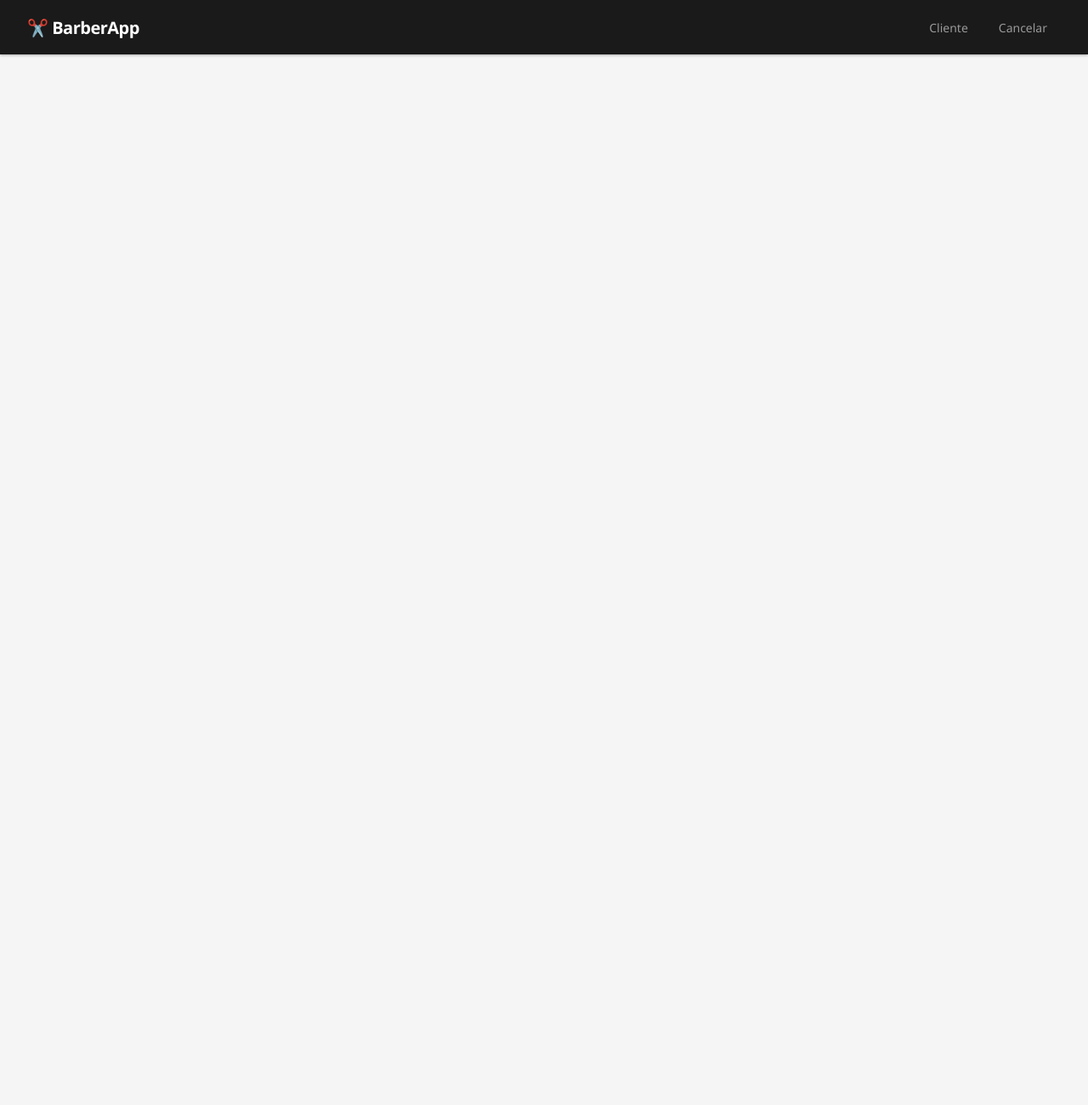
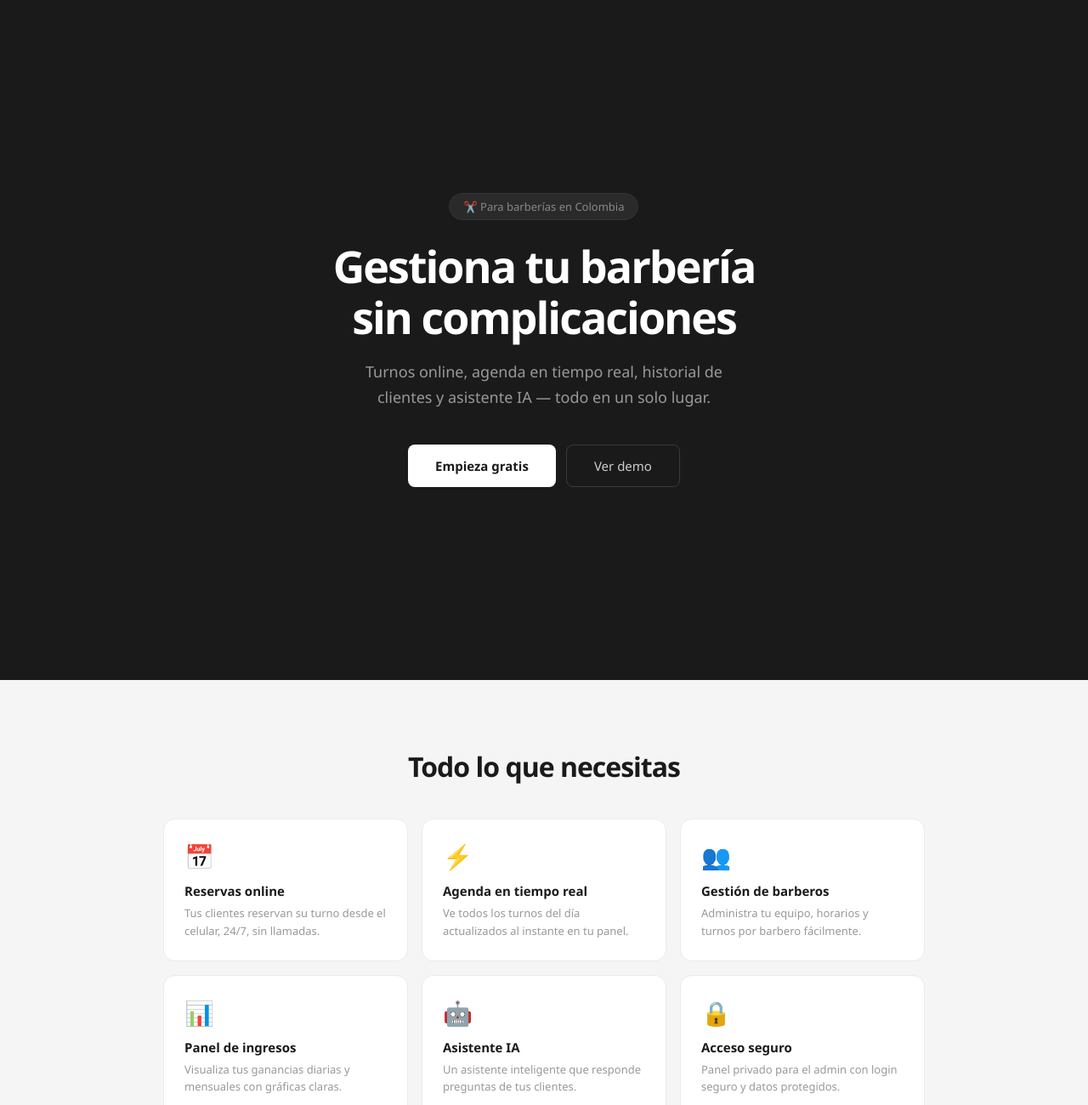
Before and after one commit to Kevinchicaiza96/barberia-turnos, a React (Vite) app: page /landing in a window 1280 px wide. Shown: the top 1300 px of the page at 85% size. Before the commit the page ends 800 px from the top, so only its background shows below. Built offline with nearby package versions, Linux system fonts and the light colour scheme; no server answers; the database is empty.

Commit message:
landing page completa

```diff
--- a/src/App.jsx
+++ b/src/App.jsx
@@ -1,5 +1,5 @@
 import { useState, useEffect } from 'react'
-import { BrowserRouter, Routes, Route, NavLink } from 'react-router-dom'
+import { BrowserRouter, Routes, Route, NavLink, useLocation } from 'react-router-dom'
 import { collection, onSnapshot, addDoc, doc, updateDoc, query, where } from 'firebase/firestore'
 import { onAuthStateChanged, signOut } from 'firebase/auth'
 import { db, auth } from './firebase'
@@ -12,10 +12,44 @@ import Historial from './pages/Historial'
 import Asistente from './pages/Asistente'
 import Login from './pages/Login'
 import Cancelar from './pages/Cancelar'
+import Landing from './pages/Landing'
 import Ingresos from './pages/Ingresos'
 import './App.css'
 
 const BARBERIA_ID = 'QkrmM1YbG4LxlKSa3hHa'
+
+function Layout({ children, usuario, menuAbierto, setMenuAbierto }) {
+  const location = useLocation()
+  const esLanding = location.pathname === '/landing'
+
+  if (esLanding) return <>{children}</>
+
+  return (
+    <div className="app">
+      <nav className="navbar">
+        <div className="nav-brand">✂️ BarberApp</div>
+        <button className="hamburger" onClick={() => setMenuAbierto(!menuAbierto)}>
+          {menuAbierto ? '✕' : '☰'}
+        </button>
+        <div className={`nav-links ${menuAbierto ? 'nav-open' : ''}`}>
+          <NavLink to="/" onClick={() => setMenuAbierto(false)}>Cliente</NavLink>
+          <NavLink to="/cancelar" onClick={() => setMenuAbierto(false)}>Cancelar</NavLink>
+          {usuario && <>
+            <NavLink to="/agenda" onClick={() => setMenuAbierto(false)}>Agenda</NavLink>
+            <NavLink to="/equipo" onClick={() => setMenuAbierto(false)}>Equipo</NavLink>
+            <NavLink to="/historial" onClick={() => setMenuAbierto(false)}>Historial</NavLink>
+            <NavLink to="/ingresos" onClick={() => setMenuAbierto(false)}>Ingresos</NavLink>
+            <NavLink to="/asistente" onClick={() => setMenuAbierto(false)}>Asistente IA</NavLink>
+            <button className="nav-logout" onClick={() => signOut(auth)}>Salir</button>
+          </>}
+        </div>
+      </nav>
+      <main className="main-content">
+        {children}
+      </main>
+    </div>
+  )
+}
 
 function App() {
   const [turnos, setTurnos] = useState([])
@@ -54,43 +88,21 @@ function App() {
 
   return (
     <BrowserRouter>
-      <div className="app">
-        <nav className="navbar">
-          <div className="nav-brand">✂️ BarberApp</div>
-
-          <button className="hamburger" onClick={() => setMenuAbierto(!menuAbierto)}>
-            {menuAbierto ? '✕' : '☰'}
-          </button>
-
-          <div className={`nav-links ${menuAbierto ? 'nav-open' : ''}`}>
-            <NavLink to="/" onClick={() => setMenuAbierto(false)}>Cliente</NavLink>
-            <NavLink to="/cancelar" onClick={() => setMenuAbierto(false)}>Cancelar</NavLink>
-            {usuario && <>
-              <NavLink to="/agenda" onClick={() => setMenuAbierto(false)}>Agenda</NavLink>
-              <NavLink to="/equipo" onClick={() => setMenuAbierto(false)}>Equipo</NavLink>
-              <NavLink to="/historial" onClick={() => setMenuAbierto(false)}>Historial</NavLink>
-              <NavLink to="/ingresos" onClick={() => setMenuAbierto(false)}>Ingresos</NavLink>
-              <NavLink to="/asistente" onClick={() => setMenuAbierto(false)}>Asistente IA</NavLink>
-              <button className="nav-logout" onClick={() => signOut(auth)}>Salir</button>
-            </>}
-          </div>
-        </nav>
-
-        <main className="main-content">
+      <Layout usuario={usuario} menuAbierto={menuAbierto} setMenuAbierto={setMenuAbierto}>
         <Routes>
-            <Route path="/superadmin" element={usuario ? <Superadmin usuario={usuario} /> : <Login />} />
           <Route path="/" element={<Cliente agregarTurno={agregarTurno} barberiaId={BARBERIA_ID} />} />
           <Route path="/cancelar" element={<Cancelar barberiaId={BARBERIA_ID} />} />
+          <Route path="/landing" element={<Landing />} />
+          <Route path="/registro" element={<Registro />} />
           <Route path="/admin" element={usuario ? <Agenda turnos={turnos} actualizarEstado={actualizarEstado} /> : <Login />} />
           <Route path="/agenda" element={usuario ? <Agenda turnos={turnos} actualizarEstado={actualizarEstado} /> : <Login />} />
           <Route path="/equipo" element={usuario ? <Equipo barberiaId={BARBERIA_ID} /> : <Login />} />
           <Route path="/historial" element={usuario ? <Historial turnos={turnos} /> : <Login />} />
           <Route path="/ingresos" element={usuario ? <Ingresos turnos={turnos} /> : <Login />} />
           <Route path="/asistente" element={usuario ? <Asistente /> : <Login />} />
-            <Route path="/registro" element={<Registro />} />
+          <Route path="/superadmin" element={usuario ? <Superadmin usuario={usuario} /> : <Login />} />
         </Routes>
-        </main>
-      </div>
+      </Layout>
     </BrowserRouter>
   )
 }
--- a/src/index.css
+++ b/src/index.css
@@ -460,3 +460,279 @@ body {
   color: #aaa;
   margin-top: 6px;
 }
+
+.landing {
+  max-width: 100%;
+  overflow-x: hidden;
+}
+
+.landing-hero {
+  background: #1a1a1a;
+  color: white;
+  padding: 10rem 2rem;
+  text-align: center;
+  width: 100%;
+  min-height: 100vh;
+  display: flex;
+  align-items: center;
+  justify-content: center;
+}
+
+.landing-hero-content {
+  max-width: 640px;
+  margin: 0 auto;
+}
+
+.landing-badge {
+  display: inline-block;
+  background: #2a2a2a;
+  color: #888;
+  font-size: 13px;
+  padding: 6px 16px;
+  border-radius: 99px;
+  margin-bottom: 1.5rem;
+  border: 1px solid #333;
+}
+
+.landing-h1 {
+  font-size: 52px;
+  font-weight: 700;
+  line-height: 1.15;
+  margin-bottom: 1.2rem;
+  letter-spacing: -2px;
+}
+
+.landing-sub {
+  font-size: 18px;
+  color: #999;
+  line-height: 1.7;
+  margin-bottom: 2.5rem;
+  max-width: 480px;
+  margin-left: auto;
+  margin-right: auto;
+}
+
+.landing-ctas {
+  display: flex;
+  gap: 12px;
+  justify-content: center;
+  flex-wrap: wrap;
+}
+
+.btn-landing-primary {
+  padding: 14px 32px;
+  border-radius: 8px;
+  border: none;
+  background: white;
+  color: #1a1a1a;
+  font-size: 15px;
+  font-weight: 600;
+  cursor: pointer;
+  font-family: 'Segoe UI', sans-serif;
+  transition: opacity 0.15s;
+}
+
+.btn-landing-primary:hover { opacity: 0.88; }
+
+.btn-landing-secondary {
+  padding: 14px 32px;
+  border-radius: 8px;
+  border: 1px solid #3a3a3a;
+  background: transparent;
+  color: #ccc;
+  font-size: 15px;
+  font-weight: 500;
+  cursor: pointer;
+  font-family: 'Segoe UI', sans-serif;
+  transition: all 0.15s;
+}
+
+.btn-landing-secondary:hover { border-color: #666; color: white; }
+
+.landing-features {
+  padding: 5rem 2rem;
+  max-width: 960px;
+  margin: 0 auto;
+  text-align: center;
+}
+
+.landing-h2 {
+  font-size: 32px;
+  font-weight: 700;
+  margin-bottom: 2.5rem;
+  letter-spacing: -1px;
+  color: #1a1a1a;
+}
+
+.features-grid {
+  display: grid;
+  grid-template-columns: repeat(3, 1fr);
+  gap: 16px;
+  text-align: left;
+}
+
+.feature-card {
+  background: white;
+  border-radius: 14px;
+  padding: 1.5rem;
+  border: 1px solid #ebebeb;
+  transition: box-shadow 0.15s;
+}
+
+.feature-card:hover {
+  box-shadow: 0 4px 20px rgba(0,0,0,0.06);
+}
+
+.feature-icon {
+  font-size: 28px;
+  margin-bottom: 12px;
+}
+
+.feature-card h3 {
+  font-size: 15px;
+  font-weight: 600;
+  margin-bottom: 6px;
+  color: #1a1a1a;
+}
+
+.feature-card p {
+  font-size: 13px;
+  color: #999;
+  line-height: 1.6;
+}
+
+.landing-precios {
+  background: #f7f7f7;
+  padding: 5rem 2rem;
+  text-align: center;
+}
+
+.precios-grid {
+  display: flex;
+  gap: 20px;
+  justify-content: center;
+  flex-wrap: wrap;
+  max-width: 700px;
+  margin: 0 auto;
+}
+
+.precio-card {
+  background: white;
+  border-radius: 16px;
+  padding: 2rem;
+  border: 1px solid #ebebeb;
+  width: 290px;
+  text-align: left;
+  position: relative;
+}
+
+.precio-destacado {
+  border-color: #1a1a1a;
+  border-width: 2px;
+  box-shadow: 0 8px 30px rgba(0,0,0,0.08);
+}
+
+.precio-badge {
+  position: absolute;
+  top: -13px;
+  left: 50%;
+  transform: translateX(-50%);
+  background: #1a1a1a;
+  color: white;
+  font-size: 12px;
+  font-weight: 500;
+  padding: 4px 16px;
+  border-radius: 99px;
+  white-space: nowrap;
+}
+
+.precio-nombre {
+  font-size: 16px;
+  font-weight: 600;
+  margin-bottom: 8px;
+  color: #1a1a1a;
+}
+
+.precio-valor {
+  font-size: 36px;
+  font-weight: 700;
+  margin-bottom: 1.5rem;
+  color: #1a1a1a;
+  letter-spacing: -1px;
+}
+
+.precio-valor span {
+  font-size: 14px;
+  color: #999;
+  font-weight: 400;
+}
+
+.precio-lista {
+  list-style: none;
+  margin-bottom: 1.5rem;
+}
+
+.precio-lista li {
+  font-size: 14px;
+  color: #555;
+  padding: 7px 0;
+  border-bottom: 1px solid #f5f5f5;
+}
+
+.precio-lista li:last-child { border-bottom: none; }
+
+.precio-card .btn-landing-primary {
+  background: #1a1a1a;
+  color: white;
+  width: 100%;
+}
+
+.precio-card .btn-landing-secondary {
+  border-color: #e0e0e0;
+  color: #1a1a1a;
+  width: 100%;
+}
+
+.landing-cta-final {
+  padding: 5rem 2rem;
+  text-align: center;
+  max-width: 600px;
+  margin: 0 auto;
+}
+
+.landing-cta-final h2 {
+  font-size: 30px;
+  font-weight: 700;
+  margin-bottom: 0.8rem;
+  letter-spacing: -0.5px;
+}
+
+.landing-cta-final p {
+  color: #888;
+  margin-bottom: 2rem;
+  font-size: 16px;
+  line-height: 1.6;
+}
+
+.landing-cta-final .btn-landing-primary {
+  background: #1a1a1a;
+  color: white;
+}
+
+.landing-footer {
+  background: #1a1a1a;
+  color: #555;
+  text-align: center;
+  padding: 2rem;
+  font-size: 13px;
+}
+
+@media (max-width: 600px) {
+  .landing { margin: -2rem -1rem; }
+  .landing-h1 { font-size: 32px; letter-spacing: -1px; }
+  .landing-sub { font-size: 15px; }
+  .landing-hero { padding: 4rem 1.5rem; }
+  .features-grid { grid-template-columns: 1fr; }
+  .precios-grid { flex-direction: column; align-items: center; }
+  .precio-card { width: 100%; max-width: 340px; }
+}
--- /dev/null
+++ b/src/pages/Landing.jsx
@@ -0,0 +1,119 @@
+import { useNavigate } from 'react-router-dom'
+
+function Landing() {
+  const navigate = useNavigate()
+
+  return (
+    <div className="landing">
+
+      {/* HERO */}
+      <section className="landing-hero">
+        <div className="landing-hero-content">
+          <div className="landing-badge">✂️ Para barberías en Colombia</div>
+          <h1 className="landing-h1">Gestiona tu barbería<br />sin complicaciones</h1>
+          <p className="landing-sub">Turnos online, agenda en tiempo real, historial de clientes y asistente IA — todo en un solo lugar.</p>
+          <div className="landing-ctas">
+            <button className="btn-landing-primary" onClick={() => navigate('/registro')}>
+              Empieza gratis
+            </button>
+            <button className="btn-landing-secondary" onClick={() => navigate('/')}>
+              Ver demo
+            </button>
+          </div>
+        </div>
+      </section>
+
+      {/* FEATURES */}
+      <section className="landing-features">
+        <h2 className="landing-h2">Todo lo que necesitas</h2>
+        <div className="features-grid">
+          <div className="feature-card">
+            <div className="feature-icon">📅</div>
+            <h3>Reservas online</h3>
+            <p>Tus clientes reservan su turno desde el celular, 24/7, sin llamadas.</p>
+          </div>
+          <div className="feature-card">
+            <div className="feature-icon">⚡</div>
+            <h3>Agenda en tiempo real</h3>
+            <p>Ve todos los turnos del día actualizados al instante en tu panel.</p>
+          </div>
+          <div className="feature-card">
+            <div className="feature-icon">👥</div>
+            <h3>Gestión de barberos</h3>
+            <p>Administra tu equipo, horarios y turnos por barbero fácilmente.</p>
+          </div>
+          <div className="feature-card">
+            <div className="feature-icon">📊</div>
+            <h3>Panel de ingresos</h3>
+            <p>Visualiza tus ganancias diarias y mensuales con gráficas claras.</p>
+          </div>
+          <div className="feature-card">
+            <div className="feature-icon">🤖</div>
+            <h3>Asistente IA</h3>
+            <p>Un asistente inteligente que responde preguntas de tus clientes.</p>
+          </div>
+          <div className="feature-card">
+            <div className="feature-icon">🔒</div>
+            <h3>Acceso seguro</h3>
+            <p>Panel privado para el admin con login seguro y datos protegidos.</p>
+          </div>
+        </div>
+      </section>
+
+      {/* PRECIOS */}
+      <section className="landing-precios">
+        <h2 className="landing-h2">Planes simples y claros</h2>
+        <div className="precios-grid">
+          <div className="precio-card">
+            <div className="precio-nombre">Básico</div>
+            <div className="precio-valor">$59.000<span>/mes</span></div>
+            <ul className="precio-lista">
+              <li>✓ Reservas online</li>
+              <li>✓ Agenda en tiempo real</li>
+              <li>✓ Hasta 2 barberos</li>
+              <li>✓ Historial de clientes</li>
+              <li>✗ Asistente IA</li>
+              <li>✗ Panel de ingresos</li>
+            </ul>
+            <button className="btn-landing-secondary" onClick={() => navigate('/registro')}>
+              Empezar
+            </button>
+          </div>
+          <div className="precio-card precio-destacado">
+            <div className="precio-badge">Más popular</div>
+            <div className="precio-nombre">Pro</div>
+            <div className="precio-valor">$99.000<span>/mes</span></div>
+            <ul className="precio-lista">
+              <li>✓ Todo lo del plan básico</li>
+              <li>✓ Barberos ilimitados</li>
+              <li>✓ Asistente IA</li>
+              <li>✓ Panel de ingresos</li>
+              <li>✓ Soporte prioritario</li>
+              <li>✓ Cancelación de turnos</li>
+            </ul>
+            <button className="btn-landing-primary" onClick={() => navigate('/registro')}>
+              Empezar
+            </button>
+          </div>
+        </div>
+      </section>
+
+      {/* CTA FINAL */}
+      <section className="landing-cta-final">
+        <h2>¿Listo para modernizar tu barbería?</h2>
+        <p>Únete a las barberías que ya gestionan sus turnos con BarberApp.</p>
+        <button className="btn-landing-primary" onClick={() => navigate('/registro')}>
+          Crear cuenta gratis
+        </button>
+      </section>
+
+      {/* FOOTER */}
+      <footer className="landing-footer">
+        <p>✂️ BarberApp · Hecho para barberías colombianas</p>
+      </footer>
+
+    </div>
+  )
+}
+
+export default Landing
```
Lines whose indentation alone changed are shown as unchanged.
